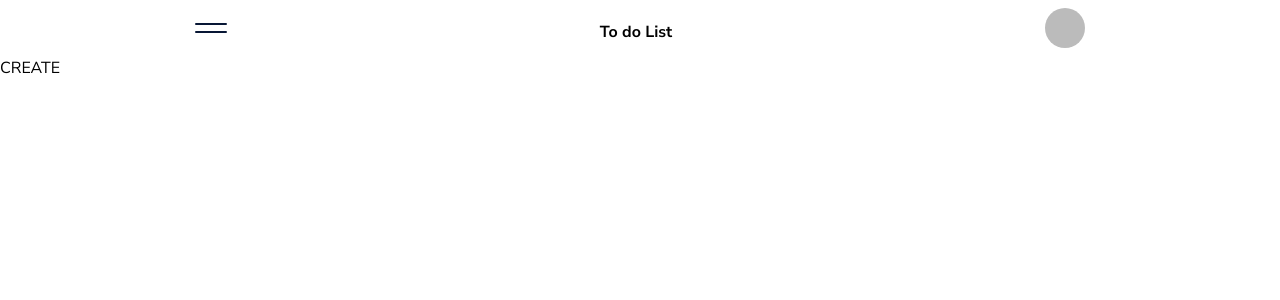
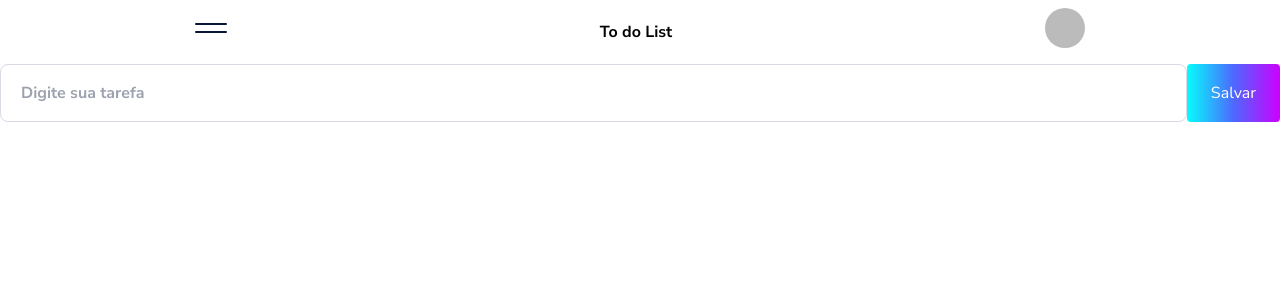
Before and after one commit to rdGxd/to_do_list, a Next.js app: page /create in a window 1280 px wide. Shown: the top 300 px of the page. Built offline with nearby package versions, Linux system fonts and the light colour scheme; no server answers; sample sign-in values are in the browser's storage.

Commit message:
feat: Enviando a task para o DB

```diff
--- a/src/components/Input/index.tsx
+++ b/src/components/Input/index.tsx
@@ -1,46 +1,45 @@
-import { emailIcon, passwordIcon } from "@/assets";
-import Image from "next/image";
+import { KeyboardEvent, useRef } from "react";
 
 interface InputProps {
   type: string;
   placeholder: string;
   name: string;
   id: string;
-  typeImg?: "email" | "password" | "checkbox";
+  onClick?: (e?: React.SyntheticEvent) => void;
 }
 
-export const Input = ({ id, name, type, placeholder, typeImg }: InputProps) => {
+export const Input = ({ id, name, type, placeholder, onClick }: InputProps) => {
+  const refInput = useRef<HTMLInputElement>(null);
+
+  const handleKeyDown = (e: KeyboardEvent<HTMLInputElement>) => {
+    if (e.code === "Enter") {
+      handleClick();
+    }
+  };
+
+  const handleClick = async () => {
+    if (onClick) onClick();
+  };
+
   return (
     <>
-      {typeImg === "email" && (
-        <div className="relative mb-6 mt-2">
-          <div className="pointer-events-none absolute inset-y-0 start-0 flex items-center ps-3.5">
-            <Image src={emailIcon} alt="icon password" placeholder="empty" />
-          </div>
+      <div className="mb-6 mt-2 flex">
         <input
           type={type}
           name={name}
           id={id}
-            className="block w-full rounded-lg border border-[#D8DAE5]  p-4 ps-12 font-bold text-gray-900"
+          className="block w-full rounded-lg border border-[#D8DAE5]  p-4 ps-5 font-bold text-gray-900"
           placeholder={placeholder}
+          onKeyDown={handleKeyDown}
+          ref={refInput}
         />
+        <button
+          className="rounded bg-gradient-to-r from-[#07FDFD] via-[#4D69FE] to-[#CC00FF] px-6 py-4 text-white"
+          onClick={handleClick}
+        >
+          Salvar
+        </button>
       </div>
-      )}
-
-      {typeImg === "password" && (
-        <div className="relative mb-6 mt-2 flex">
-          <div className="pointer-events-none absolute inset-y-0 start-0 flex items-center ps-3.5">
-            <Image src={passwordIcon} alt="icon password" placeholder="empty" />
-          </div>
-          <input
-            className="flex w-full rounded-lg border border-[#D8DAE5]  p-4 ps-12  font-bold text-gray-900"
-            type={type}
-            name={name}
-            id={id}
-            placeholder={placeholder}
-          />
-        </div>
-      )}
     </>
   );
 };
--- /dev/null
+++ b/src/pages/api/post/index.ts
@@ -0,0 +1,16 @@
+import { prisma } from "../../../../prisma/lib/prisma";
+
+export default async function handle(req, res) {
+  const { task, user } = req.body;
+
+  const result = await prisma.post.create({
+    data: {
+      title: task,
+      content: task,
+      published: true,
+      author: { connect: { email: user } },
+    },
+  });
+  res.json(result);
+  console.log(result);
+}
--- a/src/pages/create.tsx
+++ b/src/pages/create.tsx
@@ -1,18 +1,56 @@
 import { useSession } from "next-auth/react";
 import { useRouter } from "next/router";
-import { useEffect } from "react";
+import { useEffect, useState } from "react";
 
 export default function Create() {
   const { data: session } = useSession();
   const { push } = useRouter();
+  const [task, setTask] = useState("");
 
   useEffect(() => {
-    if (!session?.user) push("/");
+    if (!session) push("/");
   });
+
+  const handleKeyDown = (e: React.KeyboardEvent<HTMLInputElement>) => {
+    if (e.code === "Enter") {
+      handleClick();
+    }
+  };
+
+  const handleClick = async () => {
+    const user = session?.user?.email;
+    try {
+      const body = { task, user };
+      await fetch("/api/post", {
+        method: "POST",
+        headers: { "Content-Type": "application/json" },
+        body: JSON.stringify(body),
+      });
+    } catch (error) {
+      //
+    }
+  };
 
   return (
     <>
-      <h1>CREATE</h1>
+      <>
+        <div className="mb-6 mt-2 flex">
+          <input
+            type="text"
+            value={task}
+            className="block w-full rounded-lg border border-[#D8DAE5]  p-4 ps-5 font-bold text-gray-900"
+            placeholder="Digite sua tarefa"
+            onChange={(e) => setTask(e.currentTarget.value)}
+            onKeyDown={handleKeyDown}
+          />
+          <button
+            className="rounded bg-gradient-to-r from-[#07FDFD] via-[#4D69FE] to-[#CC00FF] px-6 py-4 text-white"
+            onClick={handleClick}
+          >
+            Salvar
+          </button>
+        </div>
+      </>
     </>
   );
 }
--- a/src/templates/Home/index.tsx
+++ b/src/templates/Home/index.tsx
@@ -10,7 +10,7 @@ export const Home = () => {
   const { push } = useRouter();
 
   useEffect(() => {
-    if (session?.user) push("/create");
+    if (session) push("/create");
   });
 
   const handleLoginGoogle = async () => {
@@ -45,7 +45,7 @@ export const Home = () => {
           />
         </div>
         {/* Github LOGIN */}
-        <section className="GITHUB  mt-5 flex w-fit justify-center rounded border p-4">
+        <div className="mt-5 flex w-fit justify-center rounded border p-4">
           <Image
             src={githubIcon}
             alt="Icon GitHub"
@@ -53,11 +53,11 @@ export const Home = () => {
             placeholder="empty"
           />
           <Button
-            text="Faça login no GitHub"
+            text="Faça login no Github"
             type="button"
             onClick={handleLoginGithub}
           />
-        </section>
+        </div>
       </section>
     </main>
   );
```
Also changed, not shown: 1 other file (tests, documents, lock files or other folders). Lines whose indentation alone changed are shown as unchanged.
